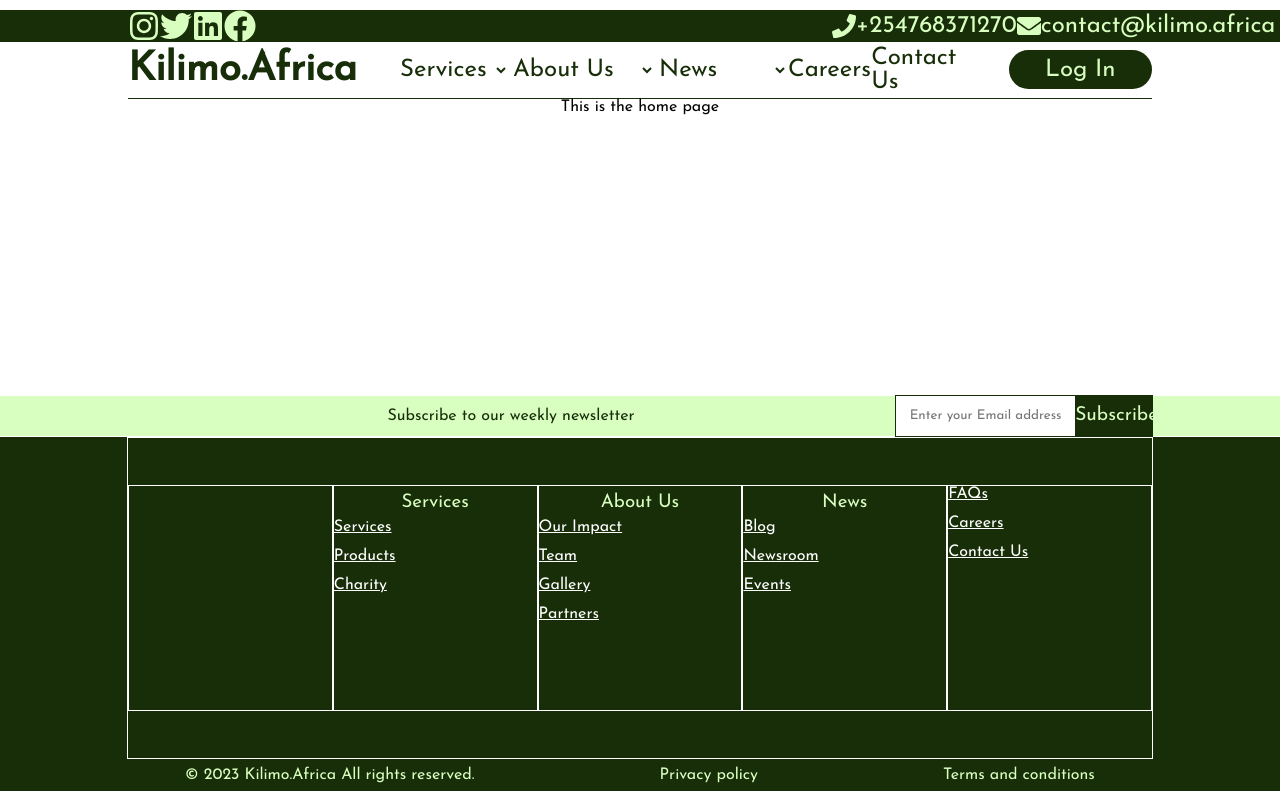
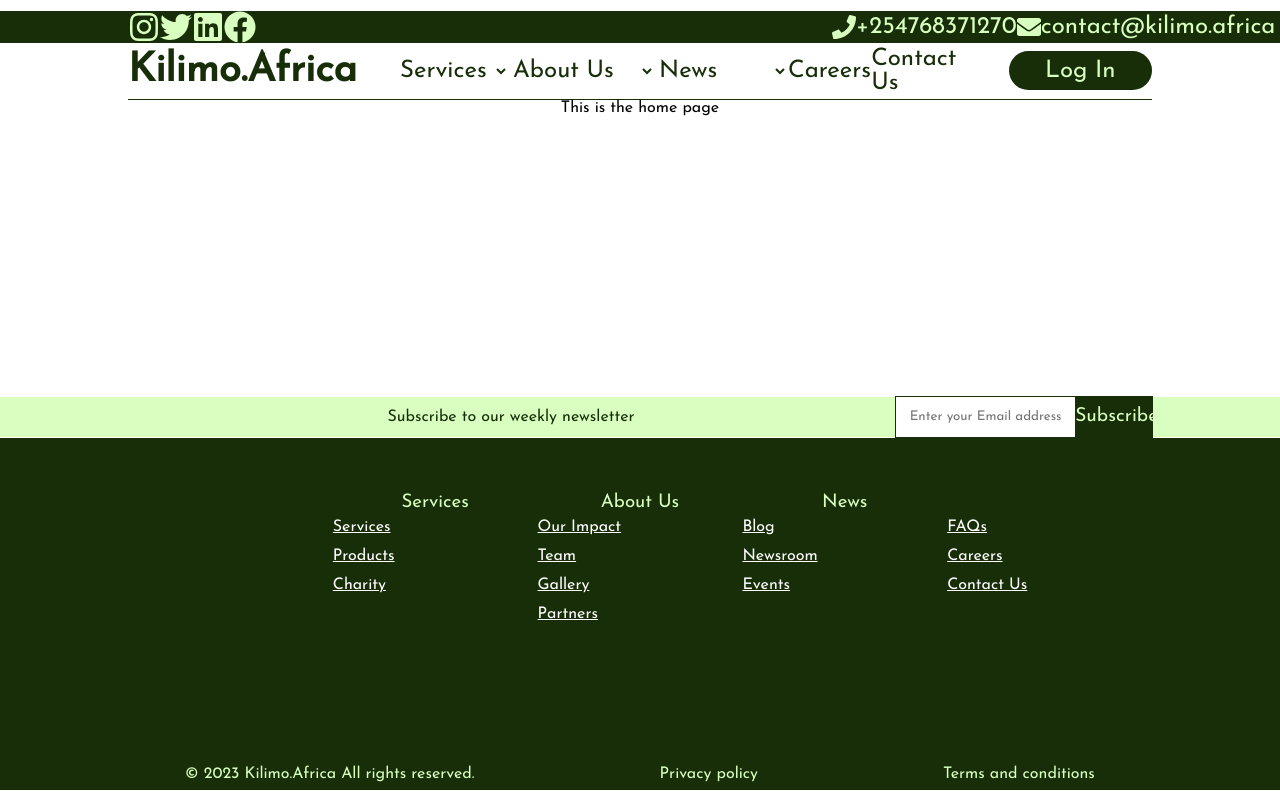
Before and after one commit to MokuaEnock/website, a React (Create React App) app: page / in a window 1280 px wide. Built offline with nearby package versions, Linux system fonts and the light colour scheme.

Commit message:
remove borders

```diff
--- a/src/components/footer/Footer.css
+++ b/src/components/footer/Footer.css
@@ -63,7 +63,6 @@
 .footer-container {
   width: 80%;
   height: 40vh;
-  border: thin solid white;
 }
 
 .footer-foot {
@@ -93,7 +92,6 @@
   flex-direction: column;
   align-items: flex-start;
   justify-content: flex-start;
-  border: thin solid white;
 }
 
 .footer-container > span > h3 {
--- a/src/components/footer/Footer.js
+++ b/src/components/footer/Footer.js
@@ -33,6 +33,7 @@
           <Link to="/events">Events</Link>
         </span>
         <span>
+        <h3></h3>
           <Link to="/faqs">FAQs</Link>
           <Link to="/careers">Careers</Link>
           <Link to="/contact">Contact Us</Link>
```
